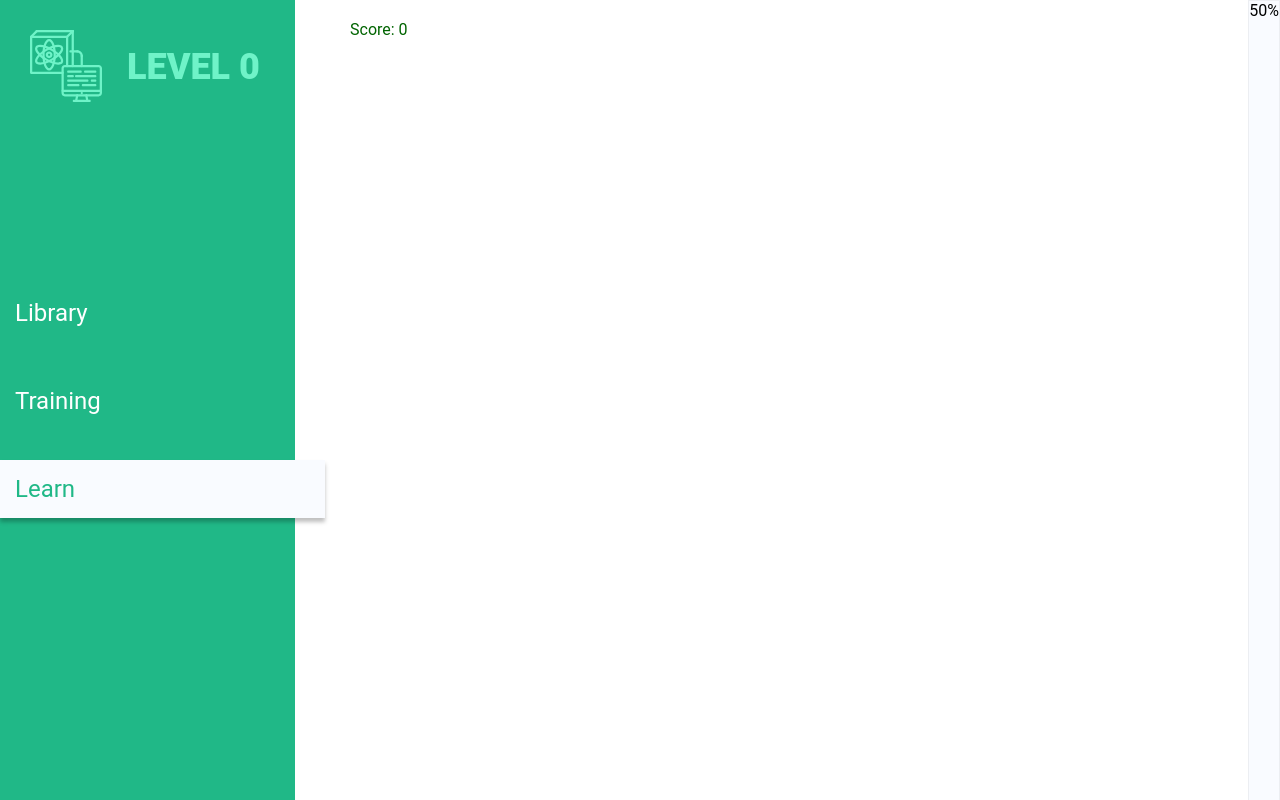
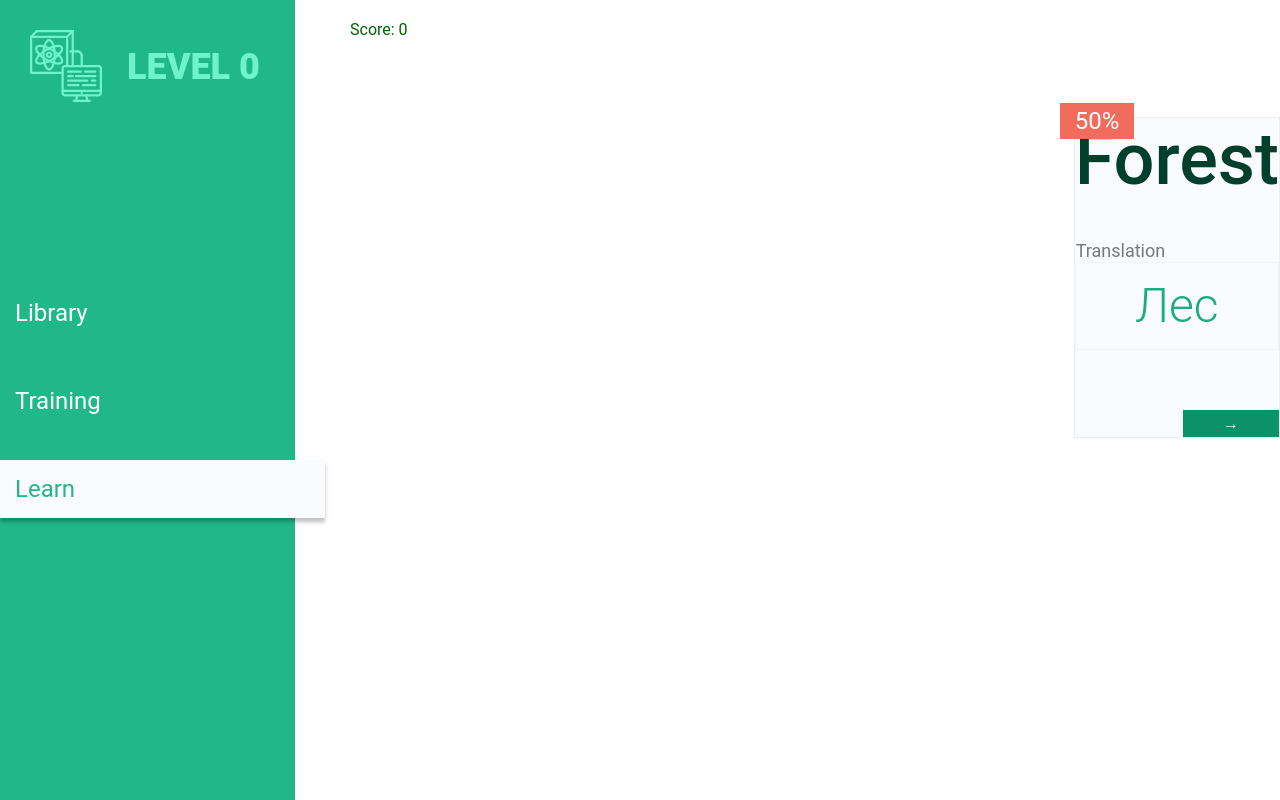
Before and after one commit to Slv97/English_APP-on-React, a React (Create React App) app in the folder english-learn/: page /learn in a window 1280 px wide. Shown: the top 800 px of the page. Built offline with nearby package versions, Linux system fonts and the light colour scheme.

Commit message:
Add component Learn

```diff
--- a/english-learn/src/App.css
+++ b/english-learn/src/App.css
@@ -121,10 +121,6 @@ a.active {
   column-gap: 20px;
 }
 
-.add-word-container {
-  margin-top: 50px;
-}
-
 .check {
   background-color: #1aad7e;
   border: 1px solid rgba(0, 0, 0, 0.03);
@@ -202,6 +198,8 @@ a.active {
   justify-content: end;
   column-gap: 20px;
   align-items: center;
+
+  margin-top: 50px;
 }
 
 .page-container{
@@ -214,11 +212,70 @@ a.active {
 }
 
 .learn-container{
+  display: grid;
+  row-gap: 60px;
+  position: relative;
   background: rgba(242, 246, 254, 0.46);
   border: 1px solid rgba(0, 0, 0, 0.05);
   box-sizing: border-box;
+  padding: 60px 120 px;
 }
 
 .percentage {
+  position: absolute;
+  background: #F26C5E;
+  color: #ffffff;
+  font-size: 24px;
+  line-height: 28px;
+  top: -15px;
+  left: -15px;
+  padding: 4px 15px;
+}
 
+.word-translation {
+  font-weight: 500;
+  font-size: 72px;
+  line-height: 84px;
+  color: #00402B;
 }
+
+.word {
+  font-weight: 300;
+  font-size: 48px;
+  line-height: 56px;
+  color: #1AAD7E;
+  text-align: center;
+}
+
+.description-label {
+  top: -23px;
+  left: 0;
+  position: absolute;
+  font-size: 18px;
+  line-height: 21px;
+  color: rgba(0, 0, 0, 0.52);
+}
+
+.learn-wrapper {
+  display: grid;
+  align-items: center;
+  align-content: start;
+  row-gap: 30px;
+  margin-top: 117px;
+  justify-content: center;
+}
+
+.btn-next {
+  justify-self: end;
+  padding: 4px 40px;
+  background-color: #0C9267;
+  color: white;
+}
+
+.word-container {
+  position: relative;
+  border: 1px solid rgba(0, 0, 0, 0.03);
+  box-sizing: border-box;
+  text-align: center;
+  padding: 15px;
+}
--- a/english-learn/src/Components/Learn.jsx
+++ b/english-learn/src/Components/Learn.jsx
@@ -2,8 +2,22 @@ import React from 'react';
 
 const Learn = () => {
     return (
-        <div className='learn-container'>
-            <div className='percentage'>50%</div>
+        <div className='learn-wrapper'>
+            <div className='learn-container'>
+                <div className='percentage'>50%</div>
+
+                <div className='word-translation'>
+                    Forest
+                </div>
+
+                <div className='word-container'>
+                    <span className='description-label'>Translation</span>
+
+                    <span className='word'>Лес</span>
+                </div>
+
+                <div className='btn-next'> &#8594;	</div>
+            </div>
         </div>
     )
 }
```
